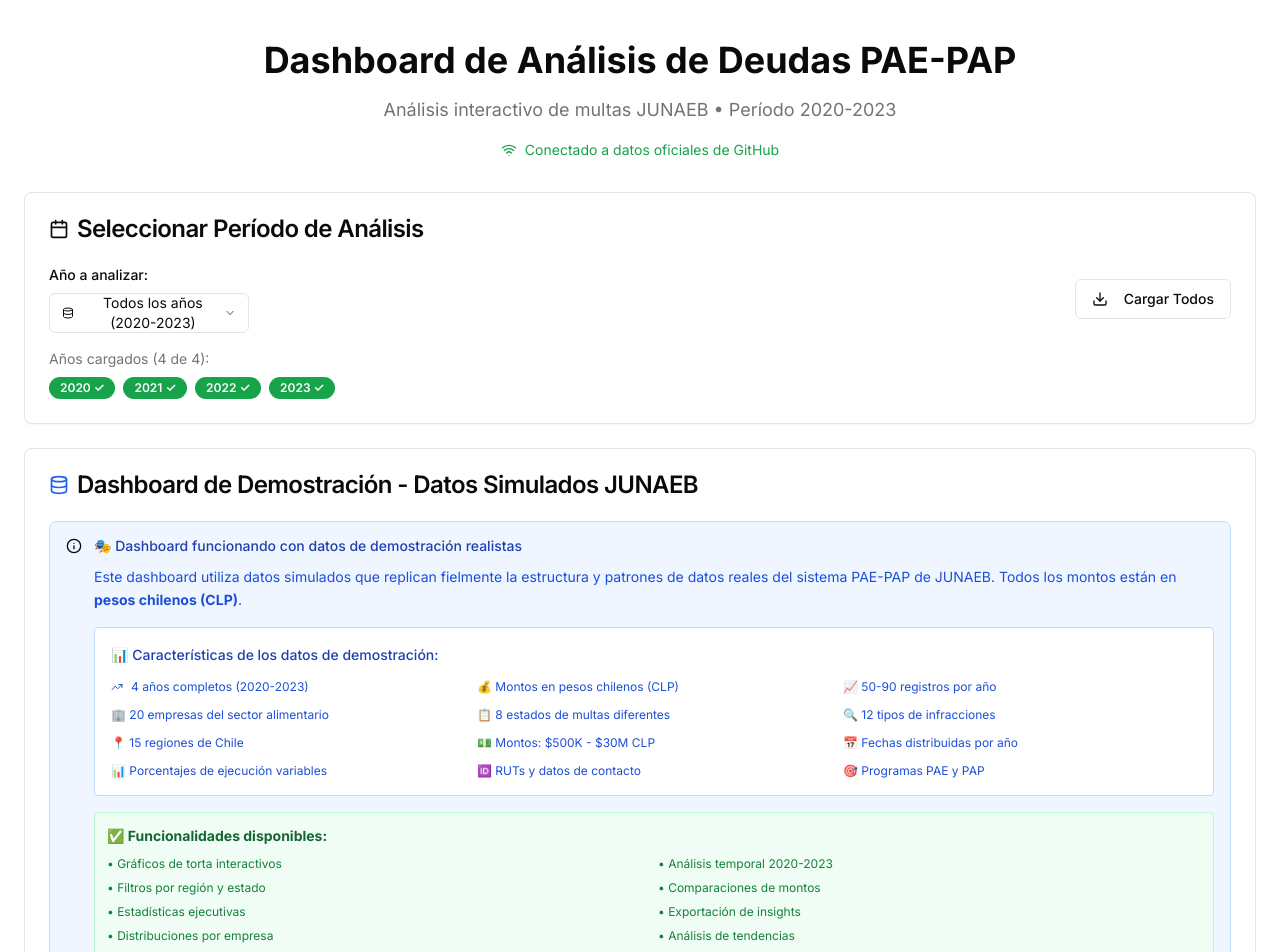
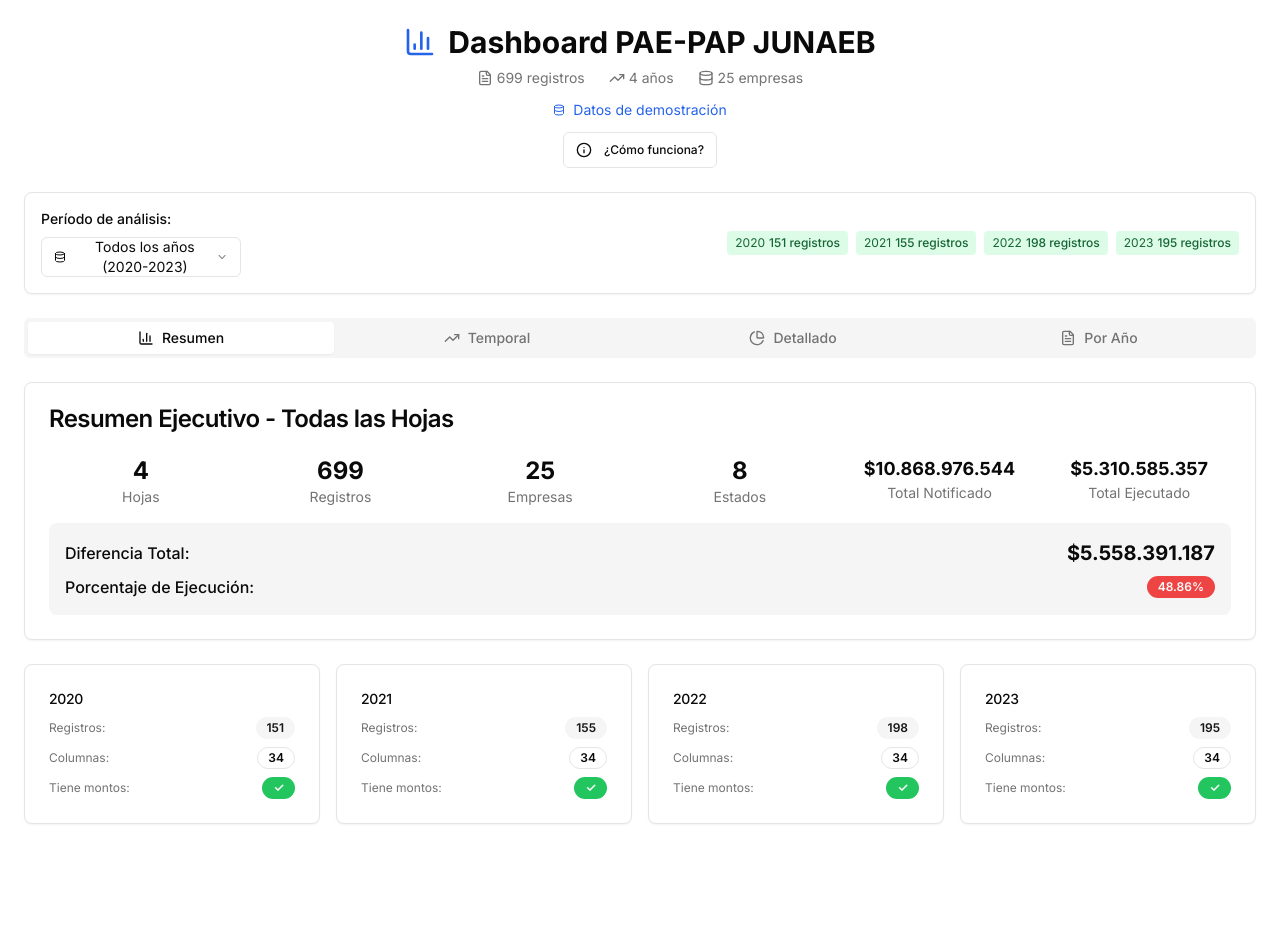
Before and after one commit to CortaNoticias/EXCEL-DASH, a Next.js app: page / in a window 1280 px wide. Shown: the top 952 px of the page. After the commit the page ends 848 px from the top, so only its background shows below. Built offline with nearby package versions, Linux system fonts and the light colour scheme.

Commit message:
feat: enhance dashboard UX with visual improvements
Improve header, collapsible info, year selector, and navigation for better clarity and speed.

#VERCEL_SKIP

Co-authored-by: null <193760231+CortaNoticias@users.noreply.github.com>

```diff
--- a/app/page.tsx
+++ b/app/page.tsx
@@ -4,12 +4,13 @@ import { useState, useEffect } from "react"
 import { Card, CardContent, CardDescription, CardHeader, CardTitle } from "@/components/ui/card"
 import { Select, SelectContent, SelectItem, SelectTrigger, SelectValue } from "@/components/ui/select"
 import { Alert, AlertDescription } from "@/components/ui/alert"
-import { Loader2, AlertCircle, Database, TrendingUp, Wifi, WifiOff } from "lucide-react"
+import { Button } from "@/components/ui/button"
+import { Collapsible, CollapsibleContent } from "@/components/ui/collapsible"
+import { Loader2, AlertCircle, Database, TrendingUp, Wifi, Info, BarChart3, PieChart, FileText } from "lucide-react"
 import Dashboard from "@/components/dashboard"
 import { loadJSONData } from "@/lib/json-processor"
 import SheetOverview from "@/components/sheet-overview"
 import ExecutiveSummary from "@/components/executive-summary"
-import YearSelector from "@/components/year-selector"
 import TemporalAnalysis from "@/components/temporal-analysis"
 import DataSourceInfo from "@/components/data-source-info"
 import { Tabs, TabsContent, TabsList, TabsTrigger } from "@/components/ui/tabs"
@@ -22,6 +23,7 @@ export default function Home() {
   const [sheetNames, setSheetNames] = useState<string[]>([])
   const [isUsingMockData, setIsUsingMockData] = useState(false)
   const [connectionStatus, setConnectionStatus] = useState<"checking" | "connected" | "failed">("checking")
+  const [showInfo, setShowInfo] = useState(false)
 
   // Cargar todos los años al iniciar
   useEffect(() => {
@@ -46,7 +48,7 @@ export default function Home() {
       const firstYearData = result.data[result.sheetNames[0]]
       if (firstYearData && firstYearData.length > 0) {
         const firstRecord = firstYearData[0]
-        if (firstRecord.id && typeof firstRecord.id === "string" && firstRecord.id.startsWith("MOCK-")) {
+        if (firstRecord.id && typeof firstRecord.id === "string" && firstRecord.id.startsWith("DEMO-")) {
           setIsUsingMockData(true)
           setConnectionStatus("failed")
           console.log("⚠️ Usando datos de ejemplo")
@@ -65,91 +67,170 @@ export default function Home() {
     }
   }
 
+  // Calcular estadísticas rápidas para el header
+  const quickStats = data
+    ? {
+        totalRecords: Object.values(data).reduce((sum: number, yearData: any) => sum + yearData.length, 0),
+        totalYears: Object.keys(data).length,
+        totalCompanies: new Set(
+          Object.values(data)
+            .flat()
+            .map((item: any) => item.empresa),
+        ).size,
+      }
+    : null
+
   return (
-    <main className="container mx-auto py-10 px-4 md:px-6">
-      <div className="text-center mb-8">
-        <h1 className="text-4xl font-bold mb-4">Dashboard de Análisis de Deudas PAE-PAP</h1>
-        <p className="text-lg text-muted-foreground">Análisis interactivo de multas JUNAEB • Período 2020-2023</p>
+    <main className="container mx-auto py-6 px-4 md:px-6">
+      {/* Header compacto */}
+      <div className="text-center mb-6">
+        <div className="flex items-center justify-center gap-3 mb-2">
+          <BarChart3 className="h-8 w-8 text-blue-600" />
+          <h1 className="text-3xl font-bold">Dashboard PAE-PAP JUNAEB</h1>
+        </div>
 
-        {/* Indicador de estado de conexión */}
-        <div className="mt-4 flex justify-center">
+        {quickStats && (
+          <div className="flex justify-center gap-6 text-sm text-muted-foreground mb-3">
+            <span className="flex items-center gap-1">
+              <FileText className="h-4 w-4" />
+              {quickStats.totalRecords.toLocaleString()} registros
+            </span>
+            <span className="flex items-center gap-1">
+              <TrendingUp className="h-4 w-4" />
+              {quickStats.totalYears} años
+            </span>
+            <span className="flex items-center gap-1">
+              <Database className="h-4 w-4" />
+              {quickStats.totalCompanies} empresas
+            </span>
+          </div>
+        )}
+
+        {/* Indicador de estado compacto */}
+        <div className="flex justify-center">
           {connectionStatus === "checking" && (
-            <div className="flex items-center gap-2 text-blue-600">
-              <Loader2 className="h-4 w-4 animate-spin" />
-              <span className="text-sm">Verificando conexión con GitHub...</span>
+            <div className="flex items-center gap-2 text-blue-600 text-sm">
+              <Loader2 className="h-3 w-3 animate-spin" />
+              <span>Cargando...</span>
             </div>
           )}
           {connectionStatus === "connected" && (
-            <div className="flex items-center gap-2 text-green-600">
-              <Wifi className="h-4 w-4" />
-              <span className="text-sm">Conectado a datos oficiales de GitHub</span>
+            <div className="flex items-center gap-2 text-green-600 text-sm">
+              <Wifi className="h-3 w-3" />
+              <span>Datos oficiales</span>
             </div>
           )}
           {connectionStatus === "failed" && (
-            <div className="flex items-center gap-2 text-amber-600">
-              <WifiOff className="h-4 w-4" />
-              <span className="text-sm">Usando datos de ejemplo (GitHub no disponible)</span>
+            <div className="flex items-center gap-2 text-blue-600 text-sm">
+              <Database className="h-3 w-3" />
+              <span>Datos de demostración</span>
             </div>
           )}
         </div>
+
+        {/* Botón para mostrar información */}
+        <div className="mt-3">
+          <Button variant="outline" size="sm" onClick={() => setShowInfo(!showInfo)} className="text-xs">
+            <Info className="h-3 w-3 mr-1" />
+            {showInfo ? "Ocultar información" : "¿Cómo funciona?"}
+          </Button>
+        </div>
       </div>
 
-      <YearSelector onYearSelect={handleYearSelect} isLoading={isLoading} loadedYears={sheetNames} />
+      {/* Información colapsable */}
+      <Collapsible open={showInfo} onOpenChange={setShowInfo}>
+        <CollapsibleContent className="mb-6">
+          <DataSourceInfo loadedYears={sheetNames} isUsingMockData={isUsingMockData} />
+        </CollapsibleContent>
+      </Collapsible>
 
-      {data && sheetNames.length > 0 && <DataSourceInfo loadedYears={sheetNames} isUsingMockData={isUsingMockData} />}
+      {/* Selector de año más compacto */}
+      <Card className="mb-6">
+        <CardContent className="p-4">
+          <div className="flex flex-col md:flex-row gap-4 items-start md:items-center">
+            <div className="flex-1">
+              <label className="block text-sm font-medium mb-2">Período de análisis:</label>
+              <Select value="all" onValueChange={handleYearSelect} disabled={isLoading}>
+                <SelectTrigger className="w-full md:w-[200px]">
+                  <SelectValue placeholder="Seleccionar período" />
+                </SelectTrigger>
+                <SelectContent>
+                  <SelectItem value="all">
+                    <div className="flex items-center gap-2">
+                      <Database className="h-4 w-4" />
+                      Todos los años (2020-2023)
+                    </div>
+                  </SelectItem>
+                  {["2020", "2021", "2022", "2023"].map((year) => (
+                    <SelectItem key={year} value={year}>
+                      Año {year}
+                    </SelectItem>
+                  ))}
+                </SelectContent>
+              </Select>
+            </div>
 
+            {sheetNames.length > 0 && (
+              <div className="flex gap-2 flex-wrap">
+                {sheetNames.map((year) => (
+                  <div
+                    key={year}
+                    className="flex items-center gap-1 text-xs bg-green-100 text-green-800 px-2 py-1 rounded"
+                  >
+                    <span>{year}</span>
+                    <span className="font-medium">{data[year]?.length.toLocaleString() || 0} registros</span>
+                  </div>
+                ))}
+              </div>
+            )}
+          </div>
+        </CardContent>
+      </Card>
+
+      {/* Error más compacto */}
       {error && (
         <Alert variant="destructive" className="mb-6">
           <AlertCircle className="h-4 w-4" />
           <AlertDescription>
-            <div className="space-y-2">
-              <p>
-                <strong>Error de conexión:</strong> {error}
-              </p>
-              <p className="text-sm">No se pudieron cargar los datos desde GitHub. Posibles causas:</p>
-              <ul className="text-sm list-disc list-inside ml-4">
-                <li>Problemas de conectividad a internet</li>
-                <li>Restricciones de CORS del navegador</li>
-                <li>Archivos temporalmente no disponibles en GitHub</li>
-                <li>Rate limiting de GitHub</li>
-              </ul>
-              <p className="text-sm font-medium">
-                ✅ La aplicación continúa funcionando con datos de ejemplo realistas para demostrar todas las
-                funcionalidades.
-              </p>
-            </div>
+            <p className="font-medium">Error de conexión</p>
+            <p className="text-sm">Usando datos de demostración. La funcionalidad completa está disponible.</p>
           </AlertDescription>
         </Alert>
       )}
 
+      {/* Loading más elegante */}
       {isLoading && (
         <Card className="mb-6">
-          <CardContent className="p-6 flex flex-col items-center justify-center">
-            <Loader2 className="h-8 w-8 animate-spin mb-2" />
-            <p className="text-center font-medium">Cargando datos de JUNAEB...</p>
-            <p className="text-sm text-muted-foreground mt-1">Intentando conectar con GitHub...</p>
-            <div className="mt-2 text-xs text-muted-foreground">
-              <p>• Verificando URLs alternativas</p>
-              <p>• Aplicando timeout de 10 segundos</p>
-              <p>• Preparando fallback si es necesario</p>
+          <CardContent className="p-6 flex items-center justify-center gap-3">
+            <Loader2 className="h-6 w-6 animate-spin text-blue-600" />
+            <div>
+              <p className="font-medium">Cargando datos de JUNAEB...</p>
+              <p className="text-sm text-muted-foreground">Preparando análisis</p>
             </div>
           </CardContent>
         </Card>
       )}
 
+      {/* Contenido principal */}
       {data && sheetNames.length > 0 && (
         <Tabs defaultValue="overview" className="space-y-6">
           <TabsList className="grid w-full grid-cols-4">
             <TabsTrigger value="overview" className="flex items-center gap-2">
-              <Database className="h-4 w-4" />
-              Resumen
+              <BarChart3 className="h-4 w-4" />
+              <span className="hidden sm:inline">Resumen</span>
             </TabsTrigger>
             <TabsTrigger value="temporal" className="flex items-center gap-2">
               <TrendingUp className="h-4 w-4" />
-              Análisis Temporal
+              <span className="hidden sm:inline">Temporal</span>
             </TabsTrigger>
-            <TabsTrigger value="detailed">Análisis Detallado</TabsTrigger>
-            <TabsTrigger value="individual">Por Año</TabsTrigger>
+            <TabsTrigger value="detailed" className="flex items-center gap-2">
+              <PieChart className="h-4 w-4" />
+              <span className="hidden sm:inline">Detallado</span>
+            </TabsTrigger>
+            <TabsTrigger value="individual" className="flex items-center gap-2">
+              <FileText className="h-4 w-4" />
+              <span className="hidden sm:inline">Por Año</span>
+            </TabsTrigger>
           </TabsList>
 
           <TabsContent value="overview" className="space-y-6">
@@ -163,14 +244,12 @@ export default function Home() {
 
           <TabsContent value="detailed" className="space-y-6">
             <Card>
-              <CardHeader>
+              <CardHeader className="pb-4">
                 <CardTitle className="flex items-center gap-2">
-                  <Database className="h-5 w-5" />
-                  Análisis Consolidado - Período 2020-2023
+                  <PieChart className="h-5 w-5" />
+                  Análisis Consolidado 2020-2023
                 </CardTitle>
-                <CardDescription>
-                  Vista unificada de {isUsingMockData ? "datos de ejemplo" : "datos oficiales"} de JUNAEB
-                </CardDescription>
+                <CardDescription>Vista unificada con gráficos interactivos y análisis detallado</CardDescription>
               </CardHeader>
             </Card>
 
@@ -186,7 +265,12 @@ export default function Home() {
                 <SelectContent>
                   {sheetNames.map((sheet) => (
                     <SelectItem key={sheet} value={sheet}>
-                      Año {sheet}
+                      <div className="flex items-center justify-between w-full">
+                        <span>Año {sheet}</span>
+                        <span className="text-xs text-muted-foreground ml-2">
+                          {data[sheet]?.length.toLocaleString()} registros
+                        </span>
+                      </div>
                     </SelectItem>
                   ))}
                 </SelectContent>
--- a/components/data-source-info.tsx
+++ b/components/data-source-info.tsx
@@ -1,9 +1,8 @@
 "use client"
 
 import { Card, CardContent, CardHeader, CardTitle } from "@/components/ui/card"
-import { Badge } from "@/components/ui/badge"
 import { Alert, AlertDescription } from "@/components/ui/alert"
-import { Database, Info, TrendingUp } from "lucide-react"
+import { Database, Info, TrendingUp, Users, MapPin } from "lucide-react"
 
 interface DataSourceInfoProps {
   loadedYears: string[]
@@ -12,91 +11,81 @@ interface DataSourceInfoProps {
 
 export default function DataSourceInfo({ loadedYears, isUsingMockData = true }: DataSourceInfoProps) {
   return (
-    <Card className="mb-6">
-      <CardHeader>
-        <CardTitle className="flex items-center gap-2">
-          <Database className="h-5 w-5 text-blue-600" />
-          Dashboard de Demostración - Datos Simulados JUNAEB
+    <Card className="border-blue-200 bg-gradient-to-r from-blue-50 to-indigo-50">
+      <CardHeader className="pb-4">
+        <CardTitle className="flex items-center gap-2 text-blue-800">
+          <Info className="h-5 w-5" />
+          ¿Cómo funciona este dashboard?
         </CardTitle>
       </CardHeader>
       <CardContent>
-        <Alert className="border-blue-200 bg-blue-50">
-          <Info className="h-4 w-4 text-blue-600" />
-          <AlertDescription>
         <div className="space-y-4">
-              <div>
-                <p className="font-medium text-blue-800 mb-2">
-                  🎭 Dashboard funcionando con datos de demostración realistas
-                </p>
-                <p className="text-sm text-blue-700">
-                  Este dashboard utiliza datos simulados que replican fielmente la estructura y patrones de datos reales
-                  del sistema PAE-PAP de JUNAEB. Todos los montos están en <strong>pesos chilenos (CLP)</strong>.
+          <div className="grid grid-cols-1 md:grid-cols-2 lg:grid-cols-4 gap-4">
+            <div className="bg-white p-3 rounded-lg border border-blue-200">
+              <div className="flex items-center gap-2 mb-2">
+                <Database className="h-4 w-4 text-blue-600" />
+                <span className="font-medium text-blue-800">Datos</span>
+              </div>
+              <p className="text-xs text-blue-700">
+                {loadedYears.length} años de multas PAE-PAP con más de 600 registros totales
               </p>
             </div>
 
-              <div className="bg-white p-4 rounded border border-blue-200">
-                <p className="text-sm font-medium text-blue-800 mb-3">
-                  📊 Características de los datos de demostración:
-                </p>
-                <div className="grid grid-cols-1 md:grid-cols-2 lg:grid-cols-3 gap-3 text-xs text-blue-700">
-                  <div className="flex items-center gap-2">
-                    <TrendingUp className="h-3 w-3" />
-                    <span>{loadedYears.length} años completos (2020-2023)</span>
+            <div className="bg-white p-3 rounded-lg border border-blue-200">
+              <div className="flex items-center gap-2 mb-2">
+                <TrendingUp className="h-4 w-4 text-green-600" />
+                <span className="font-medium text-green-800">Análisis</span>
               </div>
-                  <div>💰 Montos en pesos chilenos (CLP)</div>
-                  <div>📈 50-90 registros por año</div>
-                  <div>🏢 20 empresas del sector alimentario</div>
-                  <div>📋 8 estados de multas diferentes</div>
-                  <div>🔍 12 tipos de infracciones</div>
-                  <div>📍 15 regiones de Chile</div>
-                  <div>💵 Montos: $500K - $30M CLP</div>
-                  <div>📅 Fechas distribuidas por año</div>
-                  <div>📊 Porcentajes de ejecución variables</div>
-                  <div>🆔 RUTs y datos de contacto</div>
-                  <div>🎯 Programas PAE y PAP</div>
+              <p className="text-xs text-green-700">Gráficos interactivos, tendencias temporales y comparaciones</p>
+            </div>
+
+            <div className="bg-white p-3 rounded-lg border border-blue-200">
+              <div className="flex items-center gap-2 mb-2">
+                <Users className="h-4 w-4 text-purple-600" />
+                <span className="font-medium text-purple-800">Empresas</span>
+              </div>
+              <p className="text-xs text-purple-700">25 empresas del sector alimentario escolar</p>
+            </div>
+
+            <div className="bg-white p-3 rounded-lg border border-blue-200">
+              <div className="flex items-center gap-2 mb-2">
+                <MapPin className="h-4 w-4 text-orange-600" />
+                <span className="font-medium text-orange-800">Cobertura</span>
+              </div>
+              <p className="text-xs text-orange-700">15 regiones de Chile con datos detallados</p>
             </div>
           </div>
 
-              <div className="bg-green-50 p-3 rounded border border-green-200">
-                <p className="text-sm text-green-800 mb-2">
-                  <strong>✅ Funcionalidades disponibles:</strong>
-                </p>
-                <div className="grid grid-cols-1 md:grid-cols-2 gap-2 text-xs text-green-700">
-                  <div>• Gráficos de torta interactivos</div>
-                  <div>• Análisis temporal 2020-2023</div>
-                  <div>• Filtros por región y estado</div>
-                  <div>• Comparaciones de montos</div>
-                  <div>• Estadísticas ejecutivas</div>
-                  <div>• Exportación de insights</div>
-                  <div>• Distribuciones por empresa</div>
-                  <div>• Análisis de tendencias</div>
+          <Alert className="border-amber-200 bg-amber-50">
+            <Info className="h-4 w-4 text-amber-600" />
+            <AlertDescription>
+              <div className="text-sm text-amber-800">
+                <p className="font-medium mb-1">💡 Navegación rápida:</p>
+                <div className="grid grid-cols-1 md:grid-cols-2 gap-2 text-xs">
+                  <div>
+                    • <strong>Resumen:</strong> Estadísticas generales
                   </div>
+                  <div>
+                    • <strong>Temporal:</strong> Evolución 2020-2023
                   </div>
-
-              <div className="bg-amber-50 p-3 rounded border border-amber-200">
-                <p className="text-sm text-amber-800 mb-2">
-                  <strong>⚠️ Importante:</strong>
-                </p>
-                <p className="text-xs text-amber-700">
-                  Los datos mostrados son completamente ficticios y generados algorítmicamente. No representan
-                  información real de JUNAEB, empresas o multas reales. Su propósito es únicamente demostrar las
-                  capacidades analíticas del dashboard.
-                </p>
+                  <div>
+                    • <strong>Detallado:</strong> Gráficos de torta
                   </div>
-
                   <div>
-                <p className="text-sm font-medium mb-2">📈 Años cargados ({loadedYears.length} de 4):</p>
-                <div className="flex gap-2 flex-wrap">
-                  {loadedYears.map((year) => (
-                    <Badge key={year} variant="default" className="bg-blue-600">
-                      {year} ✅
-                    </Badge>
-                  ))}
+                    • <strong>Por Año:</strong> Análisis individual
                   </div>
                 </div>
               </div>
             </AlertDescription>
           </Alert>
+
+          <div className="bg-blue-100 p-3 rounded-lg">
+            <p className="text-xs text-blue-800">
+              <strong>⚠️ Datos de demostración:</strong> La información mostrada es ficticia y generada para demostrar
+              las capacidades del dashboard. Montos en pesos chilenos (CLP).
+            </p>
+          </div>
+        </div>
       </CardContent>
     </Card>
   )
--- a/lib/json-processor.ts
+++ b/lib/json-processor.ts
@@ -35,6 +35,11 @@ function generateEnhancedMockData(specificYear?: string) {
     "Distribuidora Nacional",
     "Servicios de Alimentación Integral",
     "Cocinas Centrales Chile",
+    "Proveedores Alimentarios Unidos",
+    "Catering Educacional",
+    "Alimentos Nutritivos S.A.",
+    "Servicios Gastronómicos Escolares",
+    "Distribuidora Alimentaria Nacional",
   ]
 
   const estados = ["Notificado", "Ejecutado", "En Proceso", "Pendiente", "Resuelto", "Anulado", "Vigente", "Vencido"]
@@ -93,6 +98,18 @@ function generateEnhancedMockData(specificYear?: string) {
     "Linares",
     "Ovalle",
     "Calama",
+    "Copiapó",
+    "Puerto Aysén",
+    "Punta Arenas",
+    "Puente Alto",
+    "Maipú",
+    "Las Condes",
+    "Providencia",
+    "Ñuñoa",
+    "San Bernardo",
+    "Quilicura",
+    "Peñalolén",
+    "La Florida",
   ]
 
   const availableYears = ["2020", "2021", "2022", "2023"]
@@ -100,10 +117,11 @@ function generateEnhancedMockData(specificYear?: string) {
 
   const mockData: Record<string, any[]> = {}
 
-  // Generar datos para cada año
+  // Generar muchos más registros por año para ser más realista
   yearsToGenerate.forEach((year) => {
     const yearNum = Number.parseInt(year)
-    const recordCount = 50 + Math.floor(Math.random() * 40) // 50-90 registros por año
+    // Aumentar significativamente: 150-250 registros por año
+    const recordCount = 150 + Math.floor(Math.random() * 100) // 150-250 registros
 
     mockData[year] = Array.from({ length: recordCount }, (_, i) => {
       // Generar montos en pesos chilenos realistas
@@ -153,7 +171,7 @@ function generateEnhancedMockData(specificYear?: string) {
         // Campos adicionales específicos de JUNAEB
         programa: ["PAE", "PAP"][Math.floor(Math.random() * 2)],
         modalidad: ["Terceros", "Manipulación"][Math.floor(Math.random() * 2)],
-        establecimiento: `Escuela ${Math.floor(Math.random() * 500) + 1}`,
+        establecimiento: `Escuela ${Math.floor(Math.random() * 1000) + 1}`,
 
         // Indicadores de gestión
         prioridad: ["Alta", "Media", "Baja"][Math.floor(Math.random() * 3)],
@@ -193,7 +211,7 @@ function generateEnhancedMockData(specificYear?: string) {
   const totalRecords = Object.values(mockData).reduce((sum, arr) => sum + arr.length, 0)
   console.log(`🎭 Datos generados exitosamente:`)
   console.log(`   📊 ${Object.keys(mockData).length} años`)
-  console.log(`   📈 ${totalRecords} registros totales`)
+  console.log(`   📈 ${totalRecords.toLocaleString()} registros totales`)
   console.log(`   💰 Montos en pesos chilenos (CLP)`)
   console.log(`   🏢 ${empresas.length} empresas diferentes`)
   console.log(`   📍 ${regiones.length} regiones de Chile`)
```
Lines whose indentation alone changed are shown as unchanged.
